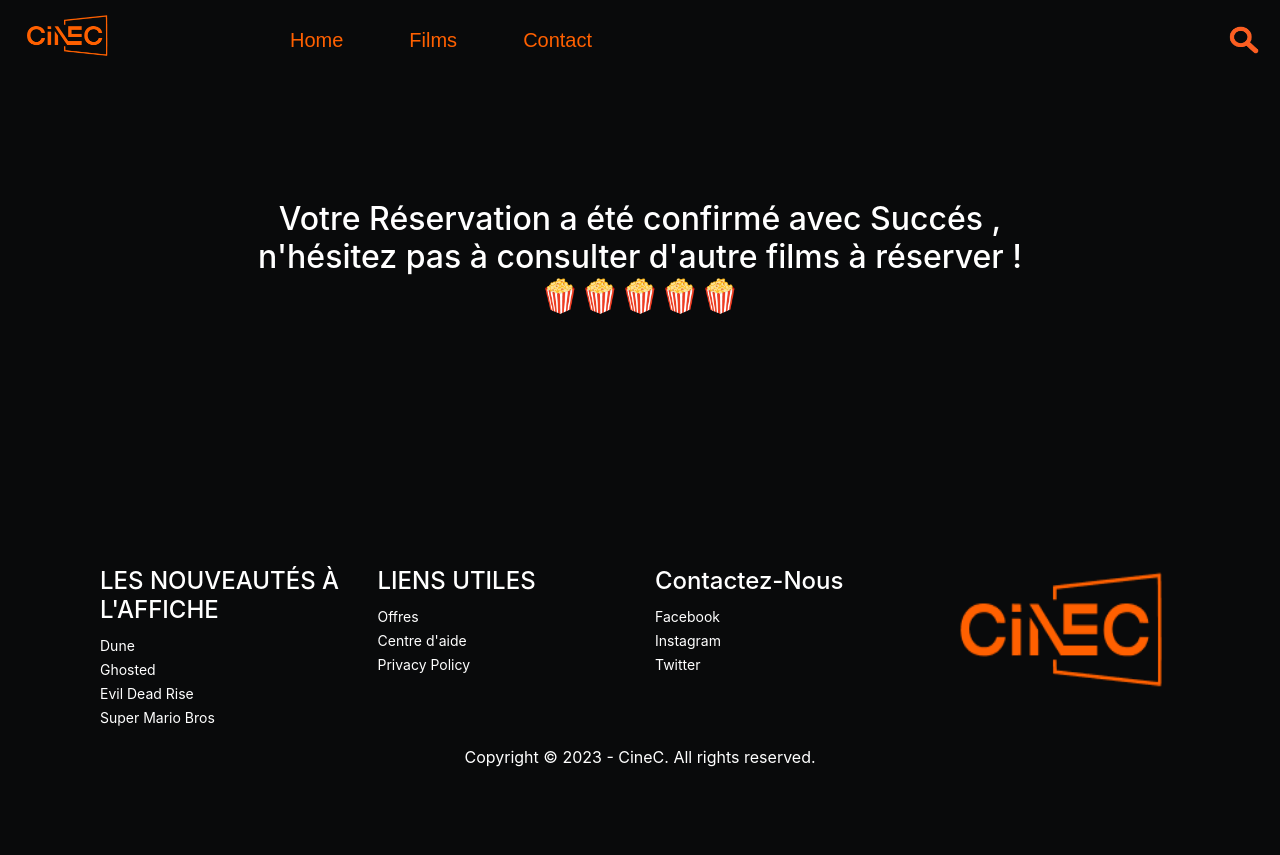
After one commit to MeryemBenSalem/CinC, a PHP site: page /projetweb/confirmation_Page.php in a window 1280 px wide. The commit adds this page. Run offline with PHP 8.4, Linux system fonts and the light colour scheme; data comes from the database, SQL or seed files in the repository.

Commit message:
VersionFinal

```diff
--- a/Films.php
+++ b/Films.php
@@ -251,7 +251,7 @@ while ($row = $statement->fetch(PDO::FETCH_ASSOC)) {
           </div>
           <div class="col-md-3 ">
             <!--Column1-->
-            <div class="footer-pad">
+            <div id="contact" class="footer-pad">
               <h4>Contactez-Nous</h4>
               <ul class="list-unstyled">
                 <li><a href="https://www.facebook.com/?stype=lo&jlou=AfdyNq-qIwM_wP6Ai-KI03k6-vXaYiCg6PqX8kGLGVMNHfQNQUyox--YQ4EaCk5oItOPT1eSBUfVv7oEsr-AMYA1U-lYV58cfPzZA35UsUUqFQ&smuh=32090&lh=Ac_4fPV__1Pqp2ojIK8">Facebook</a></li>
--- /dev/null
+++ b/confirmation_Page.php
@@ -0,0 +1,98 @@
+<!DOCTYPE html>
+<html lang="en">
+<head>
+    <meta charset="UTF-8">
+    <meta http-equiv="X-UA-Compatible" content="IE=edge">
+    <meta name="viewport" content="width=device-width, initial-scale=1.0">
+    <link rel="stylesheet" href="./bootstrap.min.css">
+    <link rel="stylesheet" href="BookingPage.css">
+    <title>Booking</title>
+    <link rel="shortcut icon" href="logo.png"/>
+</head>
+<body>
+
+  <nav id="nvb" class="navbar fixed-top navbar-expand-lg navbar-light">
+      <a class="navbar-brand " style="color:#FF6000;" href="http://localhost/projetweb/home.php"><img src="logo.png" alt="A beautiful image" style="width: 50%; height: 50%;"></a>
+      <button class="navbar-toggler" type="button" data-toggle="collapse" data-target="#navbarSupportedContent" aria-controls="navbarSupportedContent" aria-expanded="false" aria-label="Toggle navigation">
+        <span class="navbar-toggler-icon"></span>
+      </button>
+
+      <div class="collapse navbar-collapse" id="navbarSupportedContent">
+        <ul class="navbar-nav mr-auto">
+          <li class="nav-item">
+            <a class="nav-link" href="home.php">Home</a>
+          </li>
+          <li class="nav-item">
+            <a class="nav-link" href="Films.php">Films</a>
+          </li>
+          <li class="nav-item ">
+              <a class="nav-link" href="#contact">Contact</a>
+            </li>
+        </ul>
+        <a href="search_page.php" style="margin-left: auto;">
+      <img src="loop.png" style="width: 40px; height: 30px;">
+    </a>
+      </div>
+    </nav>
+
+
+<h2 style="margin:auto; padding :200px;color:white; text-align:center;" >Votre Réservation a été confirmé avec Succés ,<br> n'hésitez pas à consulter d'autre films à réserver !<br> 🍿🍿🍿🍿🍿</h2>
+
+
+    <footer class="mainfooter" role="contentinfo">
+      <div class="footer-middle">
+        <div class="row">
+          <div class="col-md-3">
+            <!--Column1-->
+            <div class="footer-pad">
+              <h4>LES NOUVEAUTÉS À L'AFFICHE</h4>
+              <ul class="list-unstyled">
+                <?php include 'nouveaux_films.php';
+                  foreach ($films as $film) {
+                  echo"<li><a href='#'>".$film->movieTitle."</a></li>";
+                  }
+                  ?>
+                </ul>
+            </div>
+          </div>
+          <div class="col-md-3">
+            <!--Column1-->
+            <div class="footer-pad">
+              <h4>LIENS UTILES</h4>
+              <ul class="list-unstyled">
+                <li><a href="#">Offres</a></li>
+                <li><a href="#">Centre d'aide</a></li>
+                <li><a href="#">Privacy Policy</a></li>
+
+              </ul>
+            </div>
+          </div>
+          <div class="col-md-3 ">
+            <!--Column1-->
+            <div class="footer-pad">
+            <h4 id="contact">Contactez-Nous</h4>
+              <ul class="list-unstyled">
+                <li><a href="https://www.facebook.com/?stype=lo&jlou=AfdyNq-qIwM_wP6Ai-KI03k6-vXaYiCg6PqX8kGLGVMNHfQNQUyox--YQ4EaCk5oItOPT1eSBUfVv7oEsr-AMYA1U-lYV58cfPzZA35UsUUqFQ&smuh=32090&lh=Ac_4fPV__1Pqp2ojIK8">Facebook</a></li>
+                <li><a href="https://www.instagram.com/">Instagram</a></li>
+                <li><a href="https://www.instagram.com/">Twitter</a></li>
+
+                <li>
+                  <a href="#"></a>
+                </li>
+              </ul>
+            </div>
+          </div>
+          <div class="col-md-3">
+            <img src="logo.jpg" alt="" width="250" height="150">
+          </div>
+
+        </div>
+          <p class="text-center"> Copyright  ©  2023 - CineC.  All rights reserved.</p>
+      </div>
+    </footer>
+
+
+  </body>
+
+
+</html>
--- a/movie.php
+++ b/movie.php
@@ -59,10 +59,10 @@ $connection = null;
   <div class="collapse navbar-collapse" id="navbarSupportedContent">
     <ul class="navbar-nav">
       <li class="nav-item">
-        <a class="nav-link" href="#">Home</a>
+        <a class="nav-link" href="home.php">Home</a>
       </li>
       <li class="nav-item">
-        <a class="nav-link" href="http://localhost/projetweb/Films.php">Films</a>
+        <a class="nav-link" href="Films.php">Films</a>
       </li>
       <li class="nav-item">
         <a class="nav-link" href="#contact">Contact</a>
@@ -347,7 +347,7 @@ $connection = null;
           </div>
           <div class="col-md-3 ">
             <!--Column1-->
-            <div class="footer-pad">
+            <div id="contact" class="footer-pad">
               <h4>Contactez-Nous</h4>
               <ul class="list-unstyled">
                 <li><a href="https://www.facebook.com/?stype=lo&jlou=AfdyNq-qIwM_wP6Ai-KI03k6-vXaYiCg6PqX8kGLGVMNHfQNQUyox--YQ4EaCk5oItOPT1eSBUfVv7oEsr-AMYA1U-lYV58cfPzZA35UsUUqFQ&smuh=32090&lh=Ac_4fPV__1Pqp2ojIK8">Facebook</a></li>
--- a/search_page.php
+++ b/search_page.php
@@ -26,10 +26,10 @@ include 'nouveaux_films.php';
     <div class="collapse navbar-collapse" id="navbarSupportedContent">
       <ul class="navbar-nav mr-auto">
         <li class="nav-item">
-        <a class="nav-link" href="http://localhost/projetweb/home.php">Home</a>
+        <a class="nav-link" href="home.php">Home</a>
         </li>
         <li class="nav-item">
-          <a class="nav-link" href="http://localhost/projetweb/Films.php">Films</a>
+          <a class="nav-link" href="Films.php">Films</a>
         </li>
         <li class="nav-item ">
             <a class="nav-link" href="#contact">Contact</a>
```
Also changed, not shown: bookingPage.php (+6 -7 lines), home.php (+6 -7 lines), nouveau_booking.php (+43 -26 lines).
